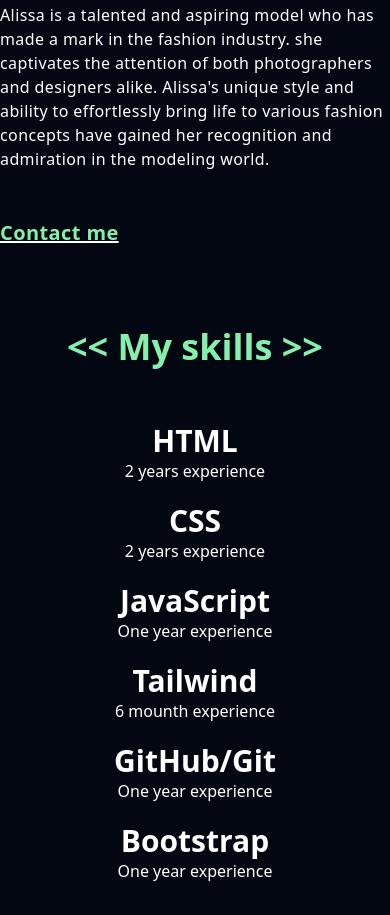
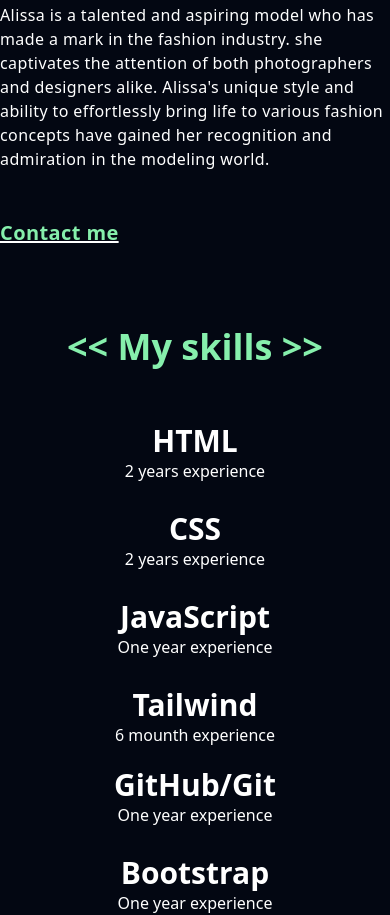
Before and after one commit to kenzasanaa12/Alissa-s-portfolio, a website: page dist/index.html in a window 390 px wide. Shown: the part 941-1856 px from the top of the page. Drawn offline with Linux system fonts and the light colour scheme.

Commit message:
fixed a responsive

```diff
--- a/dist/index.html
+++ b/dist/index.html
@@ -63,7 +63,7 @@
           <p class="text-green-300 font-bold mt-12 text-xl underline decoration-white	"> Contact me </p>
         </div>
       </div>
-      <!-- ... -->
+      <!-- the hero section's picture  -->
       <div  class="m-auto ">
         <img class=" object-contain max-h-fit transition-all rounded-lg  	" src="/img/models.jpg" alt="model">
       </div>
@@ -78,15 +78,15 @@
   </div>
   <div class=" desktop:ml-30  mt-14 text-center">
     <div class="  grid  desktop:grid-cols-3  desktop:gap-3 ">
-      <div class="mb-5">
+      <div class="desktop:mb-10 mb-7">
         <h1 class="desktop:text-4xl text-3xl  font-bold "> HTML </h1>
         <p> 2 years experience </p>
       </div>
-      <div class="mb-5" >
+      <div class="desktop:mb-10 mb-7" >
         <h1 class="desktop:text-4xl text-3xl font-bold">CSS </h1>
         <p> 2 years experience</p>
       </div>
-      <div  class="mb-5">
+      <div  class="desktop:mb-10 mb-7">
         <h1 class="desktop:text-4xl text-3xl font-bold"> JavaScript</h1>
         <p> One year experience</p>
       </div>
@@ -96,11 +96,11 @@
         <h1 class="desktop:text-4xl text-3xl font-bold"> Tailwind </h1>
         <p> 6 mounth experience </p>
       </div>
-      <div class="mb-5">
+      <div class="mb-7">
         <h1 class="desktop:text-4xl text-3xl font-bold"> GitHub/Git</h1>
         <p> One year experience</p>
       </div>
-      <div class="mb-5">
+      <div class="">
         <h1 class="desktop:text-4xl  text-3xl font-bold"> Bootstrap </h1>
         <p>One year experience </p>
       </div>
```
Also changed, not shown: dist/output.css.
